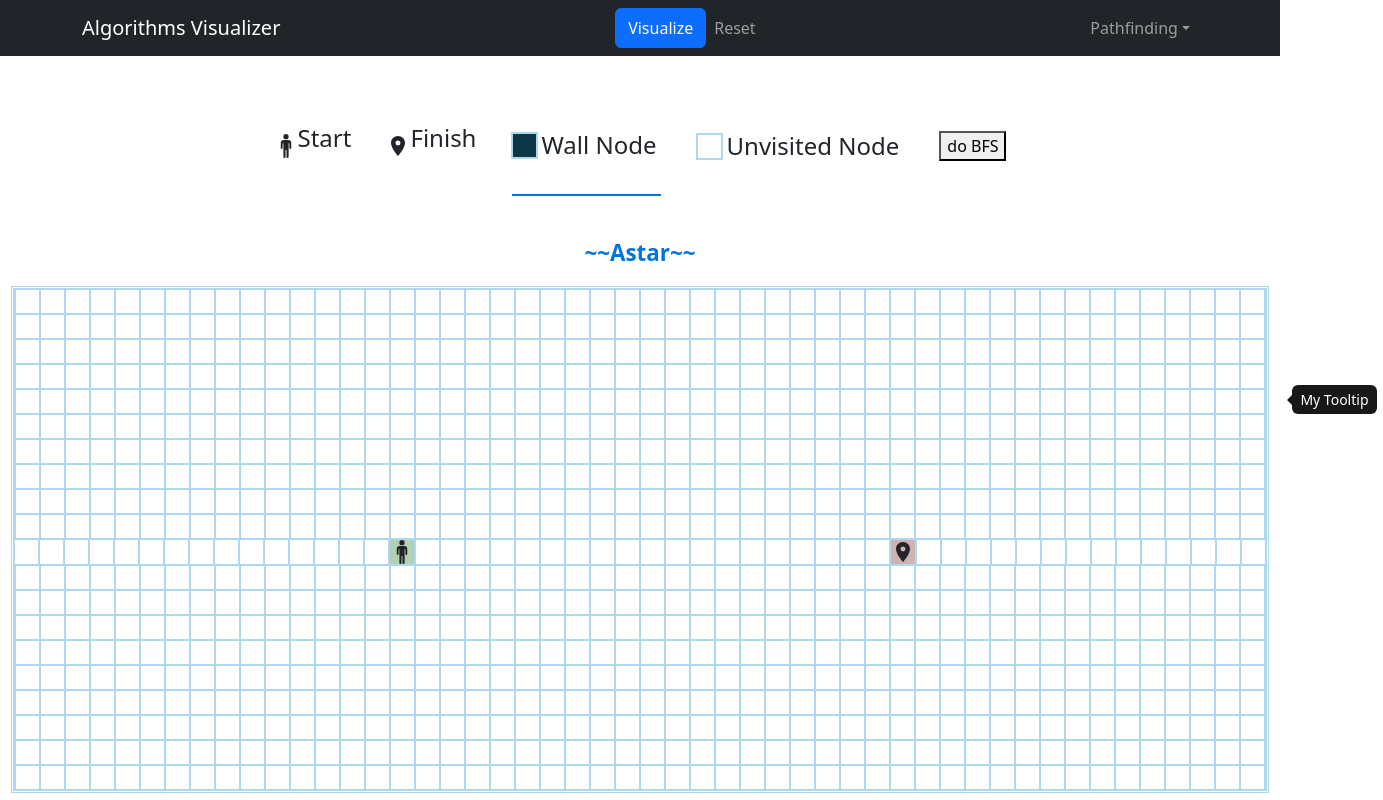
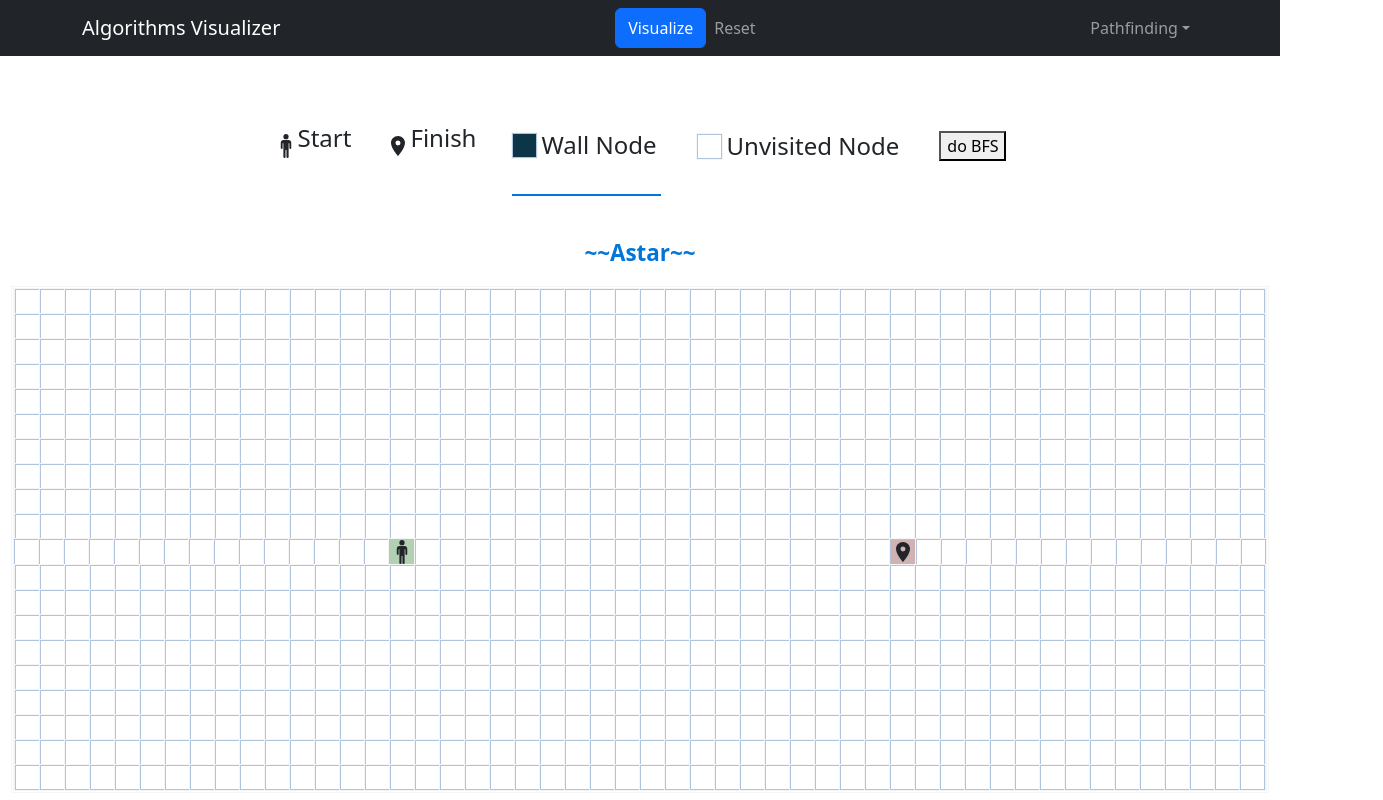
Before and after one commit to Mysurii/algorithms-visualizer, a React (Create React App) app: page / in a window 1280 px wide. Shown: the whole page, 1383 px wide, since content can reach past the window. Built offline with nearby package versions, Linux system fonts and the light colour scheme.

Commit message:
style: added astyles for maze

```diff
--- a/src/components/Node/Node.styles.js
+++ b/src/components/Node/Node.styles.js
@@ -5,11 +5,11 @@ import { IoMan } from "react-icons/io5";
 export const StyledNode = styled.div`
   min-width: 25px;
   min-height: 25px;
-  border: 1px solid lightblue;
+  border: 1px solid lightsteelblue;
   display: flex;
   justify-content: center;
   align-items: center;
-  outline: 1px solid rgb(175, 216, 248);
+  outline: 1px solid #f5f5f5;
   user-select: none;
   background-color: ${(props) =>
     props.isStart
@@ -19,7 +19,30 @@ export const StyledNode = styled.div`
       : props.isWall
       ? "rgb(12, 53, 71)"
       : ""};
+
+  animation-name: ${(props) => props.isWall && "animate"};
+  animation-duration: 1.5s;
+  animation-timing-function: ease-out;
+  animation-delay: 0;
+  animation-direction: alternate;
+  animation-iteration-count: 1;
+  animation-fill-mode: forwards;
+  animation-play-state: running;
+  @keyframes animate {
+    0% {
+      transform: scale(0.6);
+    }
+
+    50% {
+      transform: scale(1.2);
+    }
+
+    100% {
+      transform: scale(1);
+    }
+  }
 `;
+
 
 export const StartIcon = styled(IoMan)`
   font-size: 1.5rem;
--- a/src/components/Pathfinder/Pathfinder.styles.js
+++ b/src/components/Pathfinder/Pathfinder.styles.js
@@ -19,7 +19,7 @@ export const GridContainer = styled.div`
   flex-direction: column;
   width: 100%;
   width: fit-content;
-  border: double lightblue;
+  border: double #f5f5f5;
 `;
 
 export const SideNavContainer = styled.div`
--- a/src/components/Pathfinder/Pathfinder.tsx
+++ b/src/components/Pathfinder/Pathfinder.tsx
@@ -188,14 +188,6 @@ const Pathfinder: React.FC = () => {
         </StyledFlex>}
 
 
-
-
-        <Overlay target={target.current} show={true} placement="right">
-          {(props) => (
-            <Tooltip  {...props}>
-              My Tooltip
-            </Tooltip>
-          )}</Overlay>
         <StyledFlex isActive={mouseType === MouseType.FINISH} onClick={() => setMouseType(MouseType.FINISH)}>
           <FinishIcon />
           <Text>Finish</Text>
--- a/src/index.css
+++ b/src/index.css
@@ -43,22 +43,22 @@ code {
 @keyframes visitedAnimation {
   0% {
     transform: scale(0.3);
-    background-color: rgba(0, 0, 66, 0.75);
+    background-color: #ff3860;
     border-radius: 100%;
   }
 
   50% {
-    background-color: rgba(17, 104, 217, 0.75);
+    background-color: rgba(104, 17, 217, 0.75);
   }
 
   75% {
     transform: scale(1.2);
-    background-color: rgba(0, 217, 159, 0.75);
+    background-color: #077b8a;
   }
 
   100% {
     transform: scale(1);
-    background-color: rgba(0, 190, 218, 0.75);
+    background-color: #00d1b2;
   }
 }
 
@@ -76,16 +76,16 @@ code {
 @keyframes shortestPath {
   0% {
     transform: scale(0.6);
-    background-color: rgb(255, 254, 106);
+    background-color: gold;
   }
 
   50% {
     transform: scale(1.2);
-    background-color: rgb(255, 254, 106);
+    background-color: gold;
   }
 
   100% {
     transform: scale(1);
-    background-color: rgb(255, 254, 106);
+    background-color: gold;
   }
 }
```
